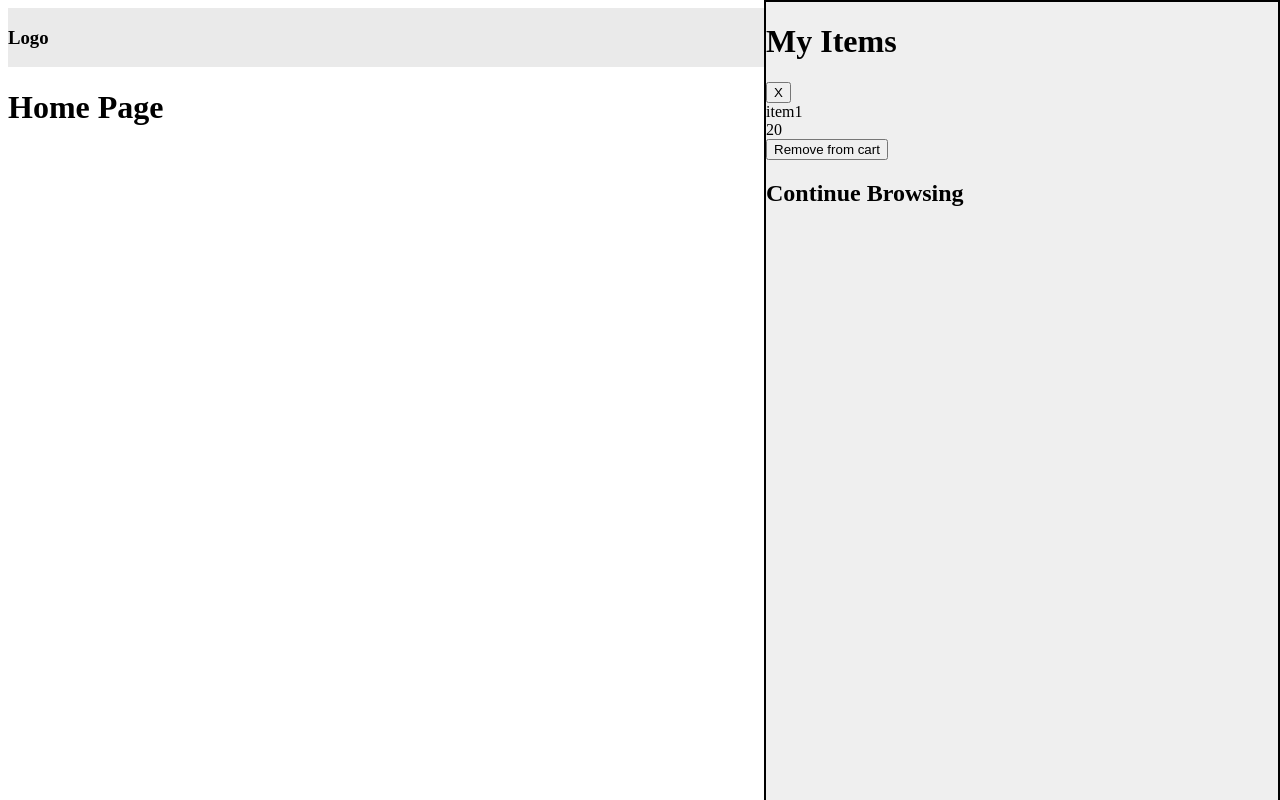
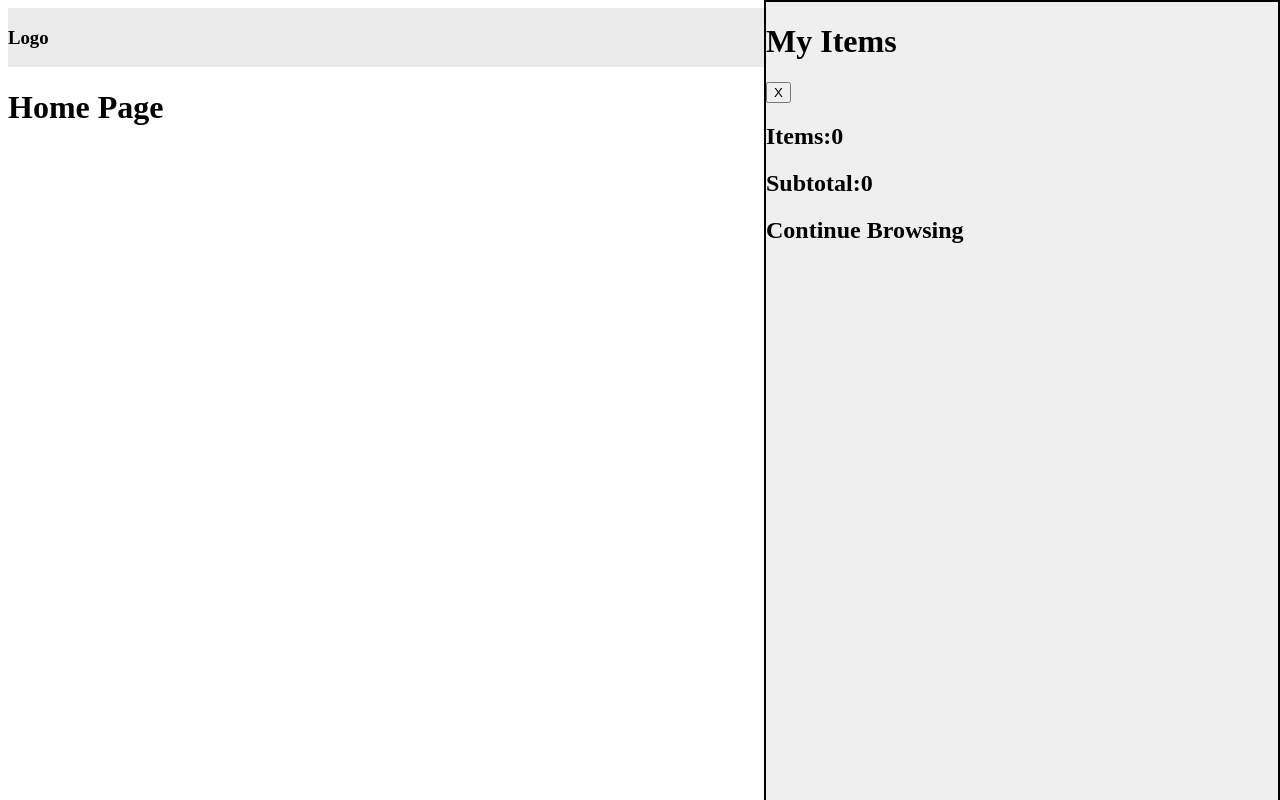
Before and after one commit to pcho101/top-shopping-cart, a React (Create React App) app: page / in a window 1280 px wide. Both pictures are taken after a click on the button "Cart". Built offline with nearby package versions, Linux system fonts and the light colour scheme.

Commit message:
Update cart to show quantities and subtotal

```diff
--- a/src/App.js
+++ b/src/App.js
@@ -6,21 +6,35 @@ import Cart from "./components/Cart";
 import { useState } from "react";
 
 function App() {
-  const [cart, setCart] = useState([
-    {
-      name: 'item1',
-      id: 0,
-      price: 20.00,
-    }
-  ]);
-  const [cartActive, setCardActive] = useState(false);
+  const [cart, setCart] = useState([]);
+  const [cartActive, setCartActive] = useState(false);
 
   const toggleCart = () => {
-    setCardActive(!cartActive);
+    setCartActive(!cartActive);
   }
 
   const addToCart = (newItem) => {
-    setCart([...cart, newItem]);
+    const index = cart.findIndex(item => item.id === newItem.id);
+    if (index > -1) {
+      const newCart = [...cart];
+      newCart[index].quantity = newCart[index].quantity + 1;
+      setCart(newCart);
+    } else {
+      const itemWithQty = newItem;
+      itemWithQty.quantity = 1;
+      setCart([...cart, itemWithQty]);
+    }
+  }
+
+  const decFromCart = (id) => {
+    const index = cart.findIndex(item => item.id === id);
+    if (cart[index].quantity === 1) {
+      setCart(cart.filter((item) => item.id !== id))
+    } else {
+      const newCart = [...cart];
+      newCart[index].quantity = newCart[index].quantity - 1;
+      setCart(newCart);
+    }
   }
 
   const removeFromCart = (id) => {
@@ -30,7 +44,14 @@ function App() {
   return (
     <BrowserRouter>
       <Nav clickHandler={toggleCart} />
-      { cartActive ? <Cart clickHandler={toggleCart} cartItems={cart} removeFromCart={removeFromCart}/> : null }
+      { cartActive
+      ? <Cart
+        clickHandler={toggleCart}
+        cartItems={cart}
+        removeFromCart={removeFromCart}
+        decFromCart={decFromCart}
+      />
+      : null }
       <Routes>
         <Route path="/" element={<Home />} />
         <Route path="/shop" element={<Shop addToCart={addToCart}/>} />
--- a/src/components/Cart.js
+++ b/src/components/Cart.js
@@ -8,18 +8,31 @@ const Cart = (props) => {
     position: "fixed",
     backgroundColor: "#efefef"
   }
-  const { clickHandler, cartItems, removeFromCart } = props;
+  const { clickHandler, cartItems, removeFromCart, decFromCart } = props;
   return (
     <div style={cartStyle}>
       <h1>My Items</h1>
       <button onClick={clickHandler}>X</button>
       {cartItems.map((item) => (
         <div key={item.id}>
-          <div>{item.name}</div>
-          <div>{item.price}</div>
+          <div>Quantity: {item.quantity}</div>
+          <div>Name: {item.name}</div>
+          <div>Price/unit: {item.price}</div>
+          <div>Total: {item.quantity*item.price}</div>
+          <button onClick={()=>decFromCart(item.id)}>-</button>
           <button onClick={()=>removeFromCart(item.id)}>Remove from cart</button>
         </div>
       ))}
+      <h2>Items:
+        {cartItems
+        ? cartItems.map((item) => item.quantity).reduce((prev, cur) => prev + cur, 0)
+        : 0}
+      </h2>
+      <h2>Subtotal:
+        {cartItems
+        ? cartItems.map((item) => item.price*item.quantity).reduce((prev, cur) => prev + cur, 0)
+        : 0}
+      </h2>
       <h2>Continue Browsing</h2>
     </div>
   )
```
